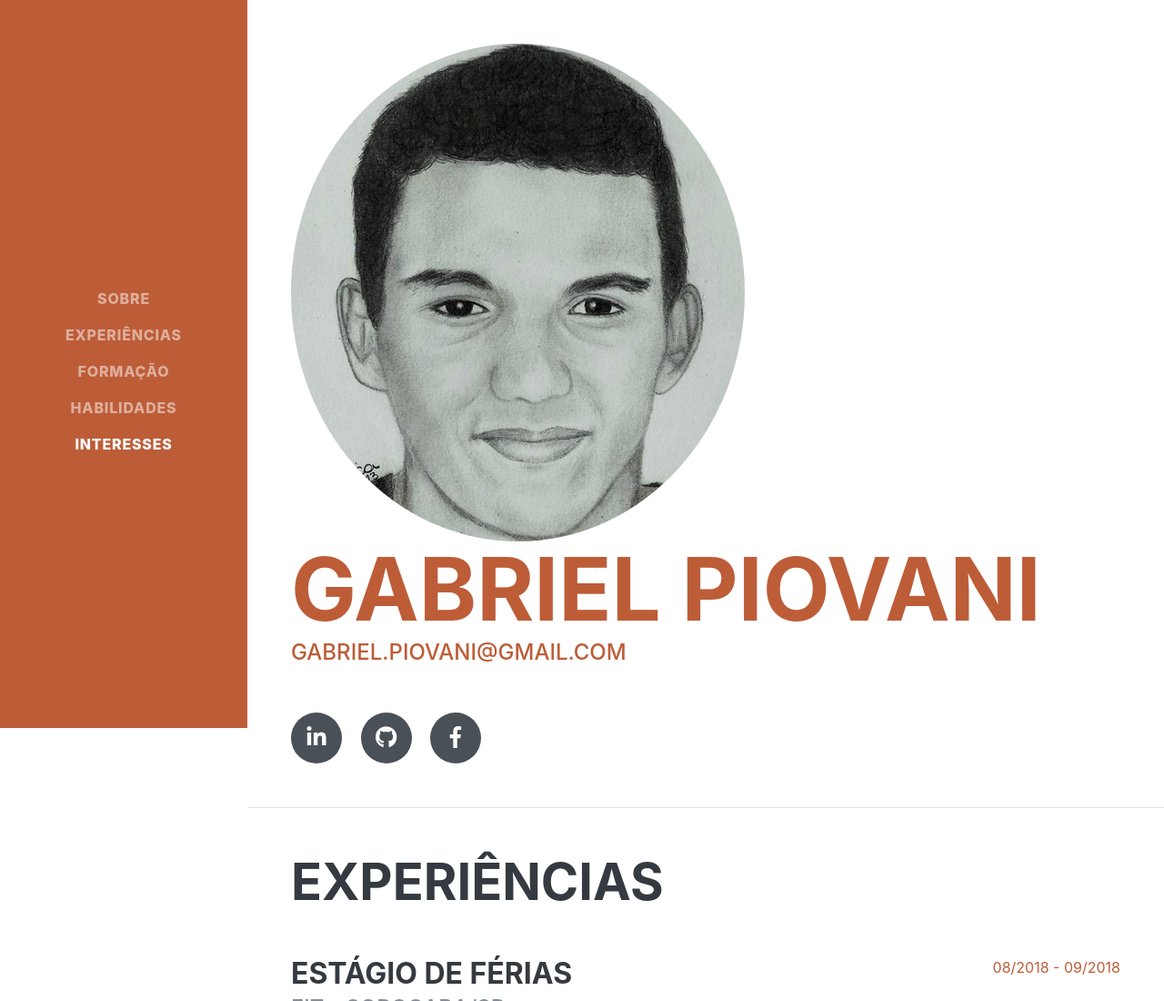
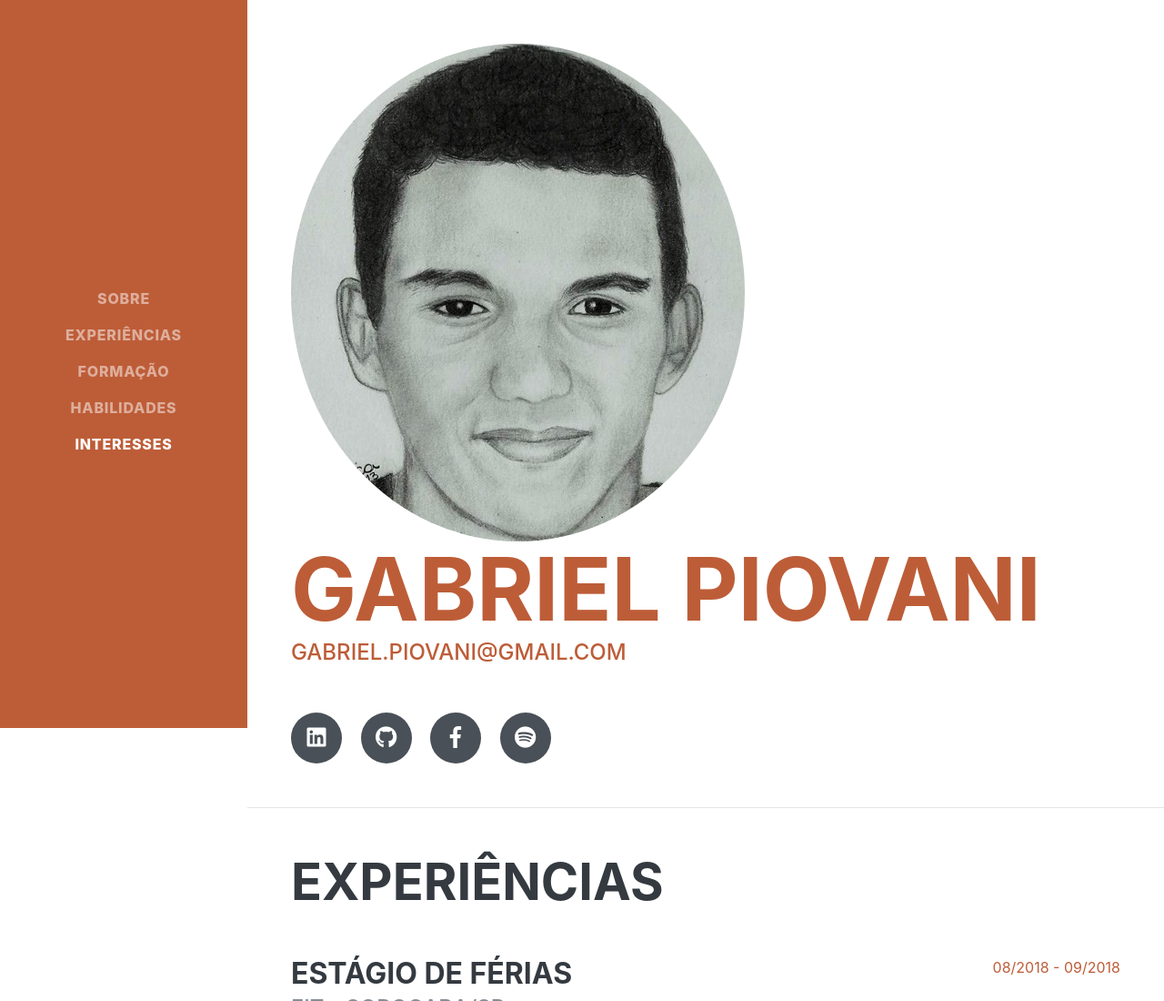
Before and after one commit to gabrielpiovanisantos/gabrielpiovanisantos.github.io, a plain HTML site: page index.html in a window 1280 px wide. Shown: the top 1100 px of the page at 91% size. Drawn offline with nearby package versions, Linux system fonts and the light colour scheme; a web font is replaced by a local one.

Commit message:
adicionei icone da minha playlista e mudei o titulo

```diff
--- a/index.html
+++ b/index.html
@@ -8,7 +8,7 @@
     <meta name="description" content="">
     <meta name="author" content="">
 
-    <title>Resume - Start Bootstrap Theme</title>
+    <title>Gabriel Piovani</title>
 
     <!-- Bootstrap core CSS -->
     <link href="vendor/bootstrap/css/bootstrap.min.css" rel="stylesheet">
@@ -71,7 +71,7 @@
             </div>
             <div class="social-icons">
                 <a href="https://www.linkedin.com/in/gabriel-piovani-moreira-dos-santos-394750131/">
-                    <i class="fab fa-linkedin-in"></i>
+                    <i class="fab fa-linkedin"></i>
                 </a>
                 <a href="https://github.com/gabrielpiovanisantos">
                     <i class="fab fa-github"></i>
@@ -79,7 +79,11 @@
                 <a href="https://www.facebook.com/gabriel.piovani.7">
                     <i class="fab fa-facebook-f"></i>
                 </a>
+                <a href="https://open.spotify.com/playlist/6BElvjQpUvKm7WGV8FYODQ?si=W6VzQDmTTKOKaLoyTcSCOg">
+                    <i class="fab fa-spotify" data-toggle="tooltip" data-placement="top" title="Minha playlista no spotify"></i>
+                </a>
             </div>
+
         </div>
     </section>
 
```
